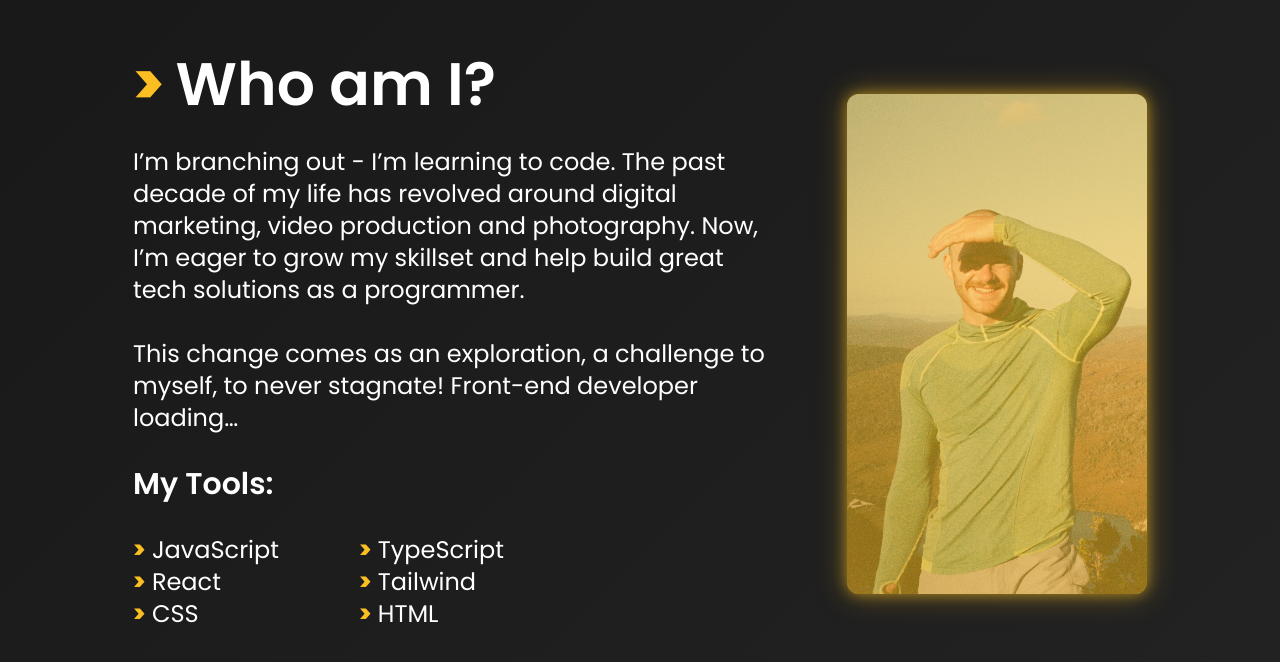
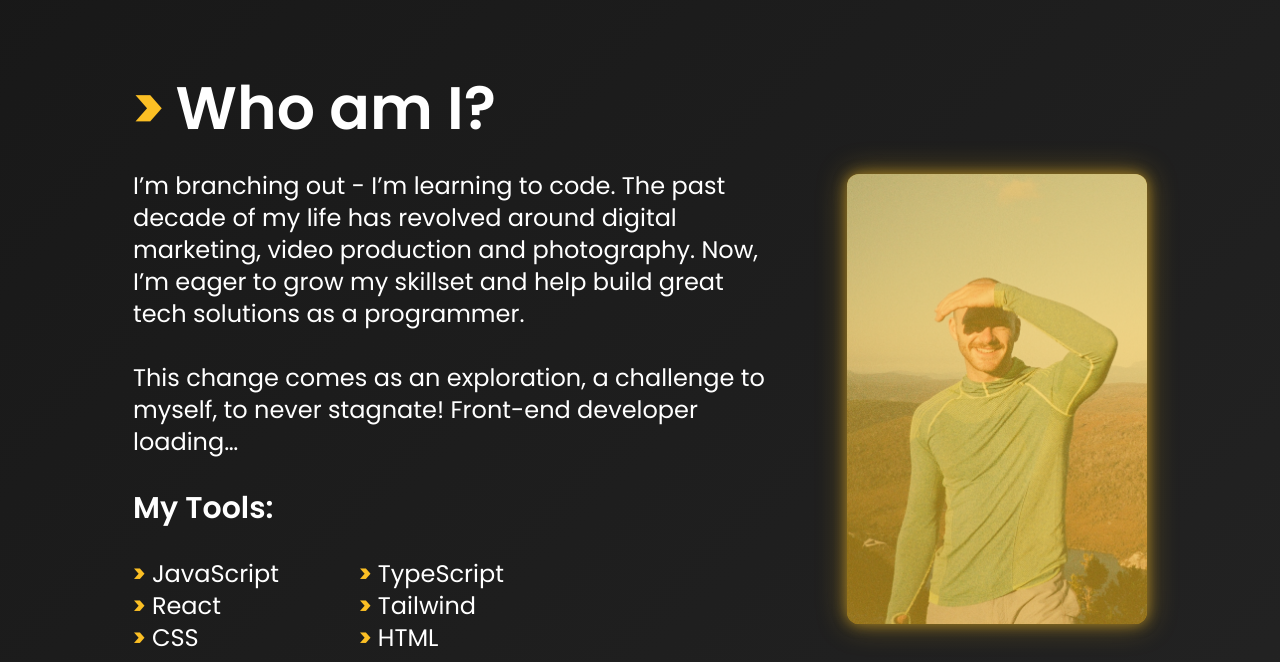
Before and after one commit to UnclePedro/My-Portfolio, a React (Vite) app in the folder Front-End Portfolio/: page / in a window 1280 px wide. Shown: the part 898-1560 px from the top of the page. Built offline with nearby package versions, Linux system fonts and the light colour scheme.

Commit message:
Adjust AboutMe image responsiveness

```diff
--- a/Front-End Portfolio/src/components/AboutMeBlock.tsx
+++ b/Front-End Portfolio/src/components/AboutMeBlock.tsx
@@ -1,8 +1,8 @@
 function AboutMeBlock(props: { title: string; description1: string; description2: string; img: string }) {
   return (
     <>
-      <div className={'font-poppins flex justify-center p-14'}>
-        <div className={' sm:w-[650px]'}>
+      <div className={'font-poppins flex flex-col justify-center p-20 lg:flex-row  '}>
+        <div className={'lg:w-[650px]'}>
           <h2 className="text-5xl md:text-6xl font-semibold">
             <span className={'text-amber-400 font-extrabold'}>&gt; </span>
             {props.title}
@@ -36,10 +36,10 @@ function AboutMeBlock(props: { title: string; description1: string; description2
             </ol>
           </div>
         </div>
-        <div className={''}>
+
         <div
           className={
-              'hidden lg:flex justify-center bg-amber-400  w-[300px] h-[500px] shadow-goldenMedium hover:shadow-none transition-shadow rounded-xl object-cover ml-16 mt-10'
+            'flex justify-center bg-amber-400 w-[300px] h-[300px] lg:h-[450px] shadow-goldenMedium hover:shadow-none transition-shadow rounded-xl lg:ml-16 lg:mt-24'
           }
         >
           <img
@@ -49,7 +49,6 @@ function AboutMeBlock(props: { title: string; description1: string; description2
           />
         </div>
       </div>
-      </div>
     </>
   );
 }
--- a/Front-End Portfolio/src/components/NavBar.tsx
+++ b/Front-End Portfolio/src/components/NavBar.tsx
@@ -60,7 +60,7 @@ function NavBar(props: {
   return (
     <div className="flex w-full p-8 absolute" onScroll={toggleHamburger}>
       <div className={'flex justify-between w-full'}>
-        <img src="/src/assets/favicon-p.png" className="w-16 md:w-24 animation-reverse-bounce" alt="P favicon" />
+        <img src="/src/assets/favicon-p.png" className="w-14 md:w-24 animation-reverse-bounce" alt="P favicon" />
         <button onClick={toggleHamburger}>
           <img
             src="/src/assets/icons/hamburger.svg"
```
Also changed, not shown: 1 other file (tests, documents, lock files or other folders). Lines whose indentation alone changed are shown as unchanged.
